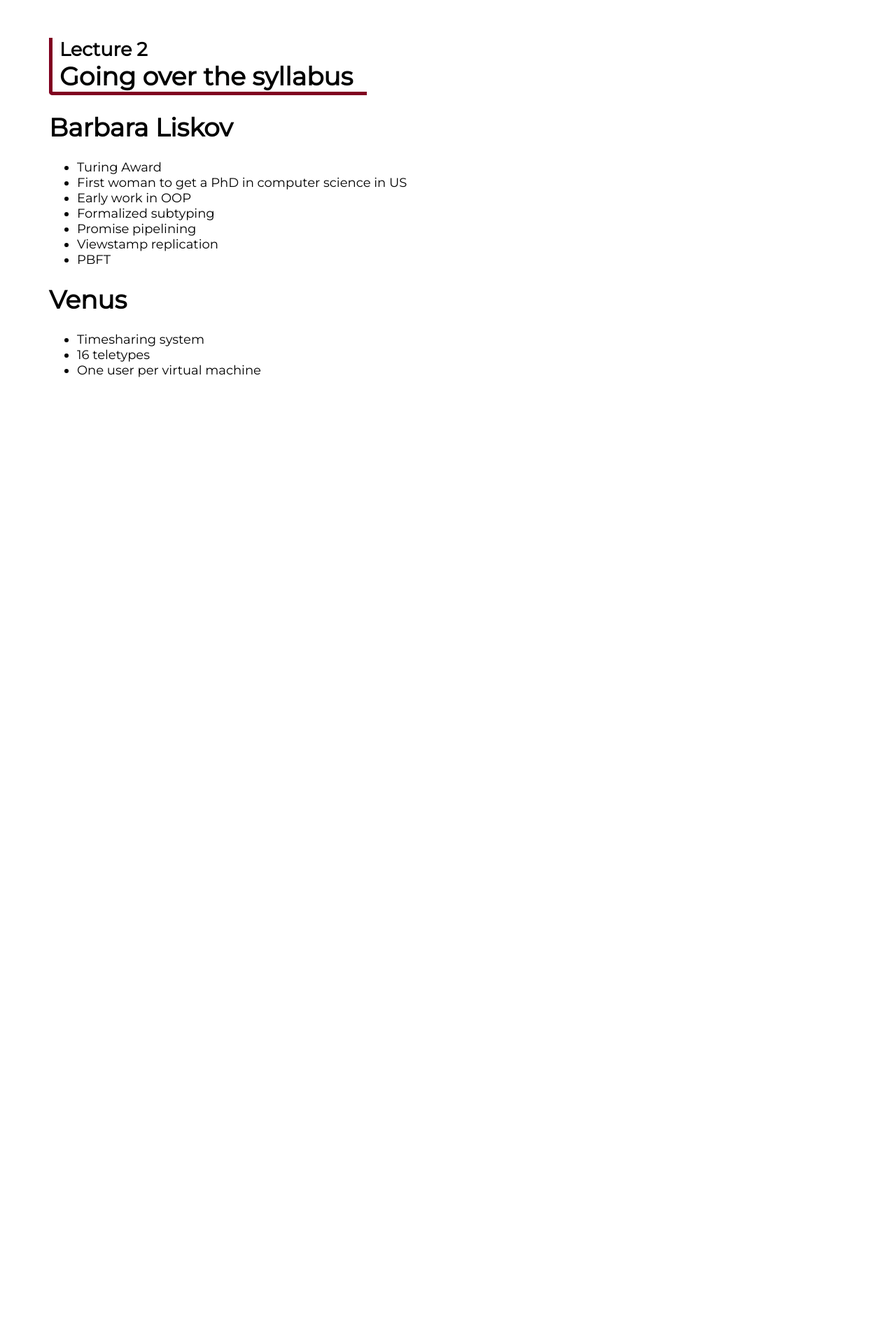
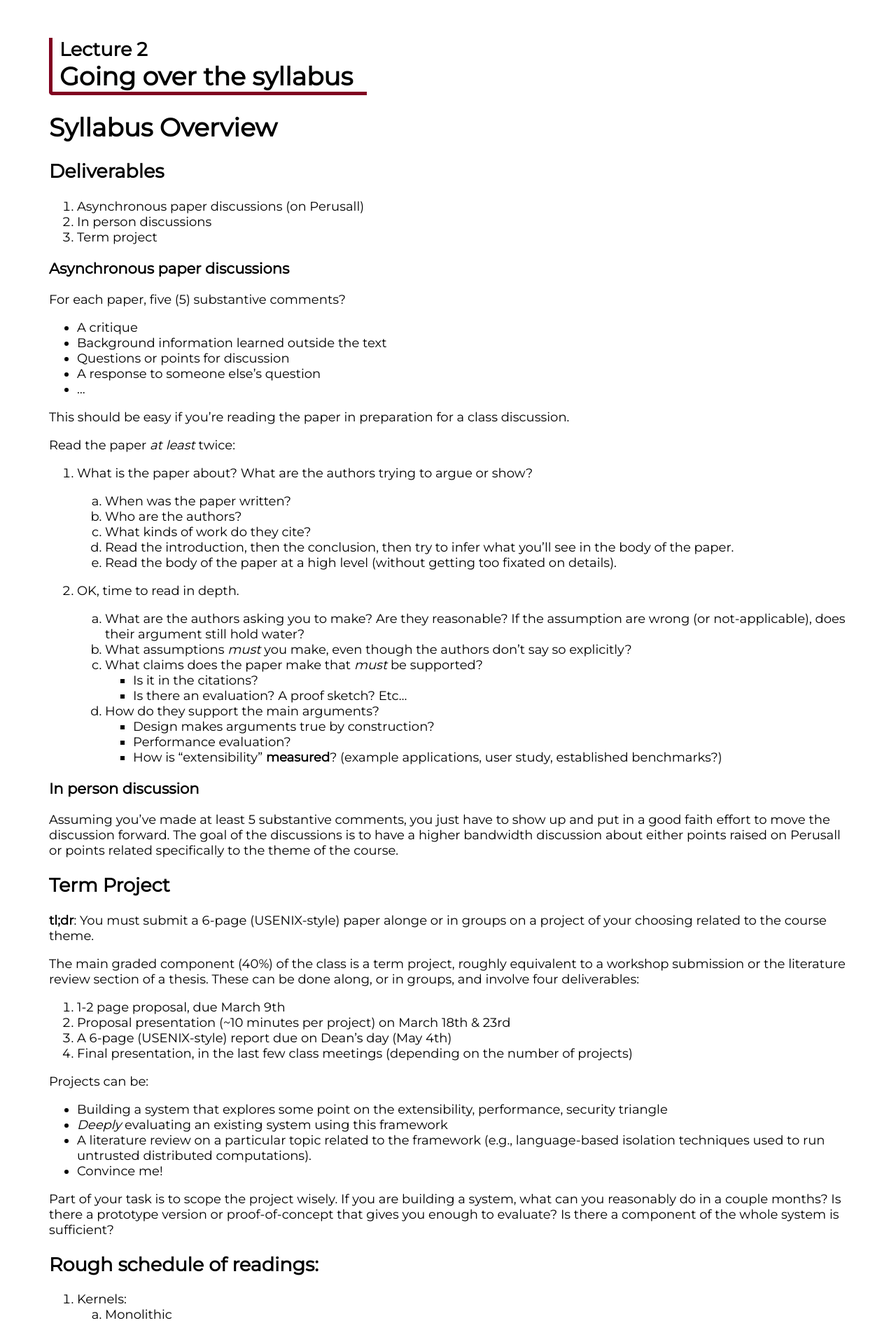
Before and after one commit to PrincetonSystems/os-seminar, a Jekyll site: the page built from _notes/02-administrativia.md, in a window 1280 px wide. Shown: the part 219-2109 px from the top of the page at 70% size. Built offline with Jekyll 4.4.1, drawn with Linux system fonts in a browser that asks for light colours; before the commit the page ends 900 px from its top, so only the background shows below that; some of the changed text lies outside the part shown.

Commit message:
Administrativia

```diff
--- a/_notes/02-administrativia.md
+++ b/_notes/02-administrativia.md
@@ -4,8 +4,100 @@ number: 2
 title: Going over the syllabus
 ---
 
-Barbara Liskov
-==============
+# Syllabus Overview
+
+## Deliverables
+
+  1. Asynchronous paper discussions (on Perusall)
+  2. In person discussions
+  3. Term project
+
+### Asynchronous paper discussions
+
+For each paper, five (5) substantive comments?
+
+  * A critique
+  * Background information learned outside the text
+  * Questions or points for discussion
+  * A response to someone else's question
+  * ...
+
+This should be easy if you're reading the paper in preparation for a class discussion.
+
+Read the paper _at least_ twice:
+
+  1. What is the paper about? What are the authors trying to argue or show?
+
+     1. When was the paper written?
+     2. Who are the authors?
+     3. What kinds of work do they cite?
+     4. Read the introduction, then the conclusion, then try to infer what you'll see in the body of the paper.
+     5. Read the body of the paper at a high level (without getting too fixated on details).
+
+  2. OK, time to read in depth.
+
+     1. What are the authors asking you to make? Are they reasonable? If the
+        assumption are wrong (or not-applicable), does their argument still
+        hold water?
+     2. What assumptions _must_ you make, even though the authors don't say so explicitly?
+     3. What claims does the paper make that _must_ be supported?
+         * Is it in the citations?
+         * Is there an evaluation? A proof sketch? Etc...
+     4. How do they support the main arguments?
+         * Design makes arguments true by construction?
+         * Performance evaluation?
+         * How is "extensibility" **measured**? (example applications, user study, established benchmarks?)
+
+### In person discussion
+
+Assuming you've made at least 5 substantive comments, you just have to show up
+and put in a good faith effort to move the discussion forward. The goal of the
+discussions is to have a higher bandwidth discussion about either points raised
+on Perusall or points related specifically to the theme of the course.
+
+## Term Project
+
+**tl;dr**: You must submit a 6-page (USENIX-style) paper alonge or in groups on
+a project of your choosing related to the course theme.
+
+The main graded component (40%) of the class is a term project, roughly
+equivalent to a workshop submission or the literature review section of a
+thesis. These can be done along, or in groups, and involve four deliverables:
+
+1. 1-2 page proposal, due March 9th
+2. Proposal presentation (~10 minutes per project) on March 18th & 23rd
+3. A 6-page (USENIX-style) report due on Dean's day (May 4th)
+4. Final presentation, in the last few class meetings (depending on the number of projects)
+
+Projects can be:
+
+* Building a system that explores some point on the extensibility, performance, security triangle
+* _Deeply_ evaluating an existing system using this framework
+* A literature review on a particular topic related to the framework (e.g.,
+  language-based isolation techniques used to run untrusted distributed
+  computations).
+* Convince me!
+
+Part of your task is to scope the project wisely. If you are building a system,
+what can you reasonably do in a couple months? Is there a prototype version or
+proof-of-concept that gives you enough to evaluate? Is there a component of the
+whole system is sufficient?
+
+## Rough schedule of readings:
+
+1. Kernels:
+   1. Monolithic
+   2. Micro-
+   3. Extensible-
+   4. High performance
+2. Distributed systems
+3. Language-based isolation
+4. Networking
+5. Misc. if we get to it
+
+# Venus
+
+## Barbara Liskov
 
   * Turing Award
   * First woman to get a PhD in computer science in US
@@ -15,9 +107,30 @@ Barbara Liskov
   * Viewstamp replication
   * PBFT
 
-Venus
-=====
+## Historical Context
+
+  * Third ever SOSP (the only Operating Systems publicaion venue until 1994)
+  * Circa 1970
+  * "Minicomputers" are the iPhone of the day.
+    * Mini in contrast to mainframes. $1M vs. $10K, so many many more were available
+    * Mainframes were typically batch-processed very literally: hand your program
+      on cards to the mainframe operator, and they would ring you when your
+      program had been run.
+    * Minicomputers were typically interactive (e.g. many users connected via
+      terminals), so time-sharing systems were necessary.
+  * Hardware/software co-design is the norm, for decades to come. Most OS
+    vendors (PDP, IBM, HP, VAX, Apple, Sun) also build the hardware, including CPUs.
+    * The IBM PC in the 90s is the first real hardware "standard" (and still the one we know today).
+
+## The Venus Machine
 
   * Timesharing system
   * 16 teletypes
   * One user per virtual machine
+
+## Venus
+
+  * How are users/processes isolated?
+    * Memory?
+    * Performance?
+    * Other resources?
--- a/_sass/base.scss
+++ b/_sass/base.scss
@@ -21,6 +21,13 @@ header, main, footer {
 
 label[for="toggle_menu"], input {
   display: none;
+}
+
+ol {
+  list-style: decimal;
+  li ol {
+    list-style: lower-alpha;
+  }
 }
 
 #toggle_menu ~ label[for="toggle_menu"] {
```
Also changed, not shown: project.markdown (+4 -4 lines).
